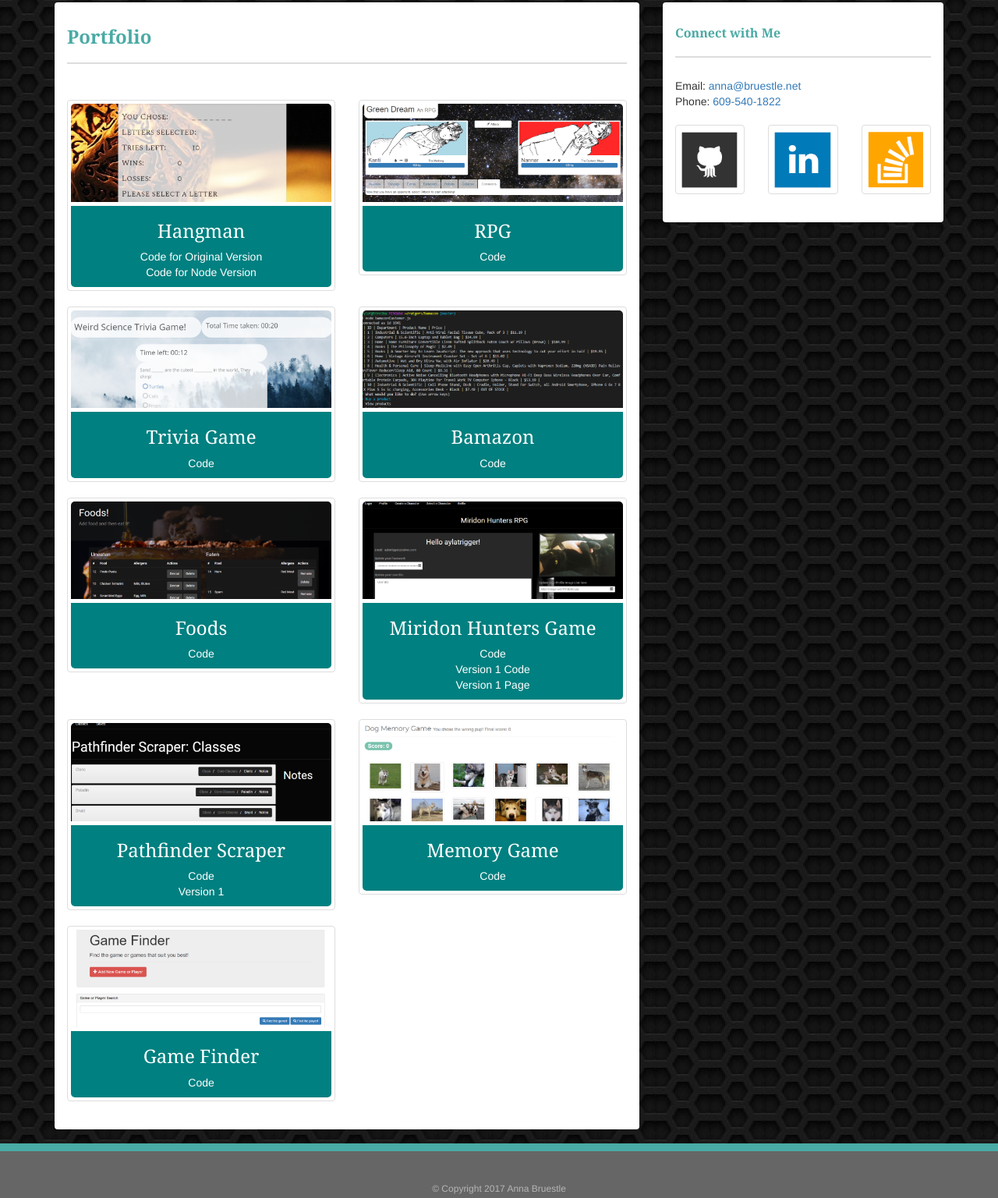
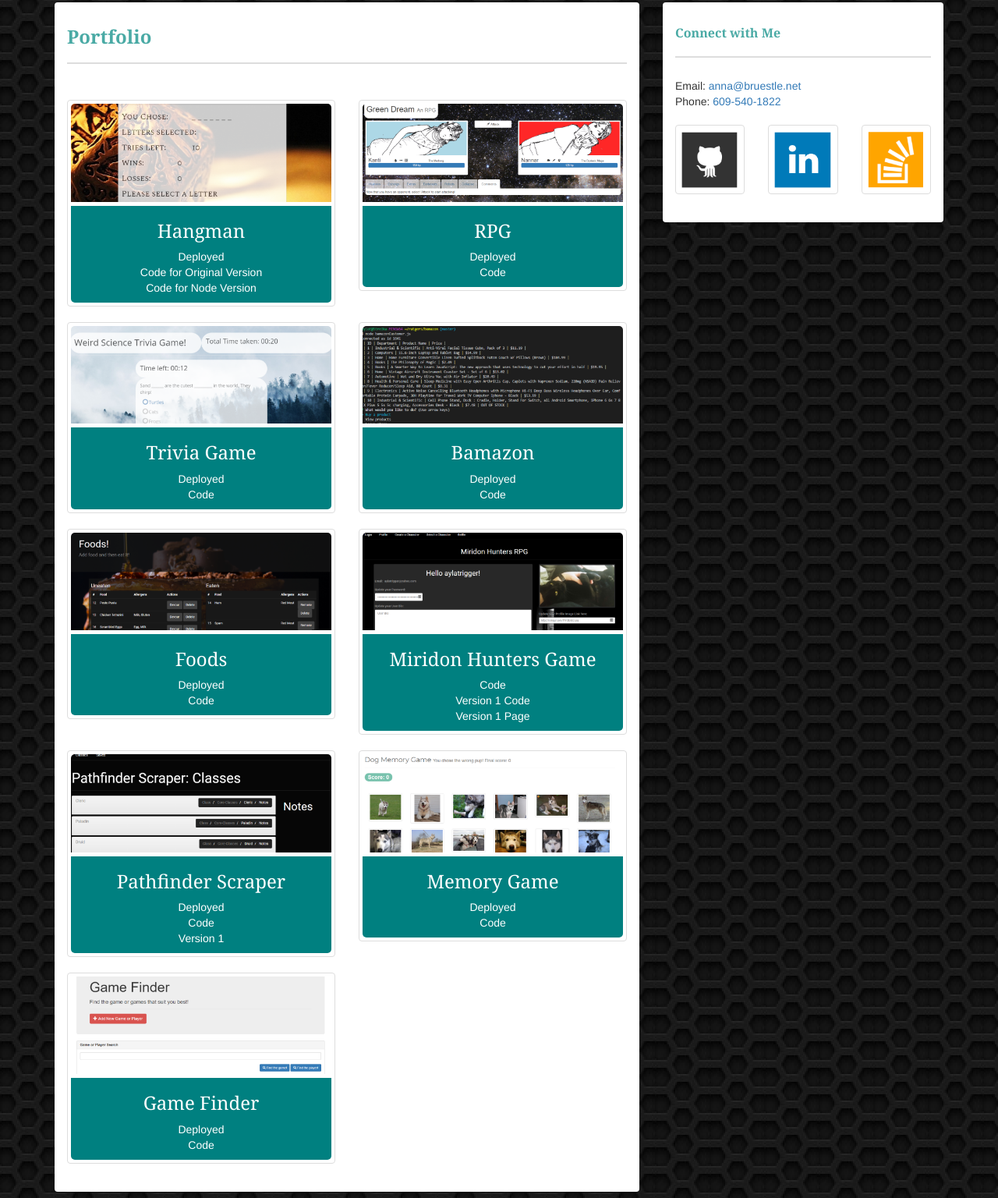
Before and after one commit to abruestle/Bootstrap-Portfolio, a plain HTML site: page portfolio.html in a window 1280 px wide. Shown: the part 69-1605 px from the top of the page at 78% size. Drawn offline with nearby package versions, Linux system fonts and the light colour scheme.

Commit message:
Updated with links to deployed version

```diff
--- a/portfolio.html
+++ b/portfolio.html
@@ -47,6 +47,8 @@
                       <img class="img-responsive" src="./assets/images/Image11.png" alt="hangman">
                       <div class="caption">
                         <h3>Hangman</h3>
+                        <a href="https://abruestle.github.io/Hangman-Game/">Deployed</a>
+                        <br>
                         <a href="https://github.com/abruestle/Hangman-Game">Code for Original Version</a>
                         <br>
                         <a href="https://github.com/abruestle/node-hangman">Code for Node Version</a>
@@ -60,6 +62,7 @@
                       <img class="img-responsive" src="./assets/images/Image10.png" alt="RPG">
                       <div class="caption">
                         <h3>RPG</h3>
+                        <a href="https://abruestle.github.io/week-4-game/">Deployed</a><br/>
                         <a href="https://github.com/abruestle/week-4-game">Code</a>
                       </div>
                     </a>
@@ -73,6 +76,7 @@
                       <img class="img-responsive" src="./assets/images/Image9.png" alt="Trivia Game">
                       <div class="caption">
                         <h3>Trivia Game</h3>
+                        <a href="https://abruestle.github.io/TriviaGame/">Deployed</a><br/>
                         <a href="https://github.com/abruestle/TriviaGame">Code</a>
                       </div>
                     </a>
@@ -84,6 +88,7 @@
                       <img class="img-responsive" src="./assets/images/Image8.png" alt="bamazon">
                       <div class="caption">
                         <h3>Bamazon</h3>
+                        <a href="https://abruestle.github.io/bamazon/">Deployed</a><br/>
                         <a href="https://github.com/abruestle/bamazon">Code</a>
                       </div>
                     </a>
@@ -97,6 +102,7 @@
                       <img class="img-responsive" src="./assets/images/Image6.png" alt="foods">
                       <div class="caption">
                         <h3>Foods</h3>
+                        <a href="https://guarded-beyond-52728.herokuapp.com/">Deployed</a><br/>
                         <a href="https://github.com/abruestle/foods">Code</a>
                       </div>
                     </a>
@@ -108,6 +114,7 @@
                       <img class="img-responsive" src="./assets/images/Image1.png" alt="miridon hunters">
                       <div class="caption">
                         <h3>Miridon Hunters Game</h3>
+                        <!-- <a href="https://github.com/PhilippW73/Miridon-Hunters">Deployed</a><br/> -->
                         <a href="https://github.com/PhilippW73/Miridon-Hunters">Code</a>
                         <br>
                         <a href="https://github.com/PhilippW73/Miridon-Hunters/releases/tag/1.0">Version 1 Code</a>
@@ -125,6 +132,7 @@
                       <img class="img-responsive" src="./assets/images/Image2.png" alt="pathfinder scraper">
                       <div class="caption">
                         <h3>Pathfinder Scraper</h3>
+                        <a href="https://morning-fjord-81982.herokuapp.com/">Deployed</a><br/>
                         <a href="https://github.com/abruestle/PathfinderScraper">Code</a>
                         <br>
                         <a href="https://github.com/abruestle/PathfinderScraper/releases/tag/v1.0-alpha">Version 1</a>
@@ -138,6 +146,7 @@
                       <img class="img-responsive" src="./assets/images/Image3.png" alt="">
                       <div class="caption">
                         <h3>Memory Game</h3>
+                        <a href="https://abruestle.github.io/memorygame/">Deployed</a><br/>
                         <a href="https://github.com/abruestle/memorygame">Code</a>
                       </div>
                     </a>
@@ -161,6 +170,7 @@
                       <img class="img-responsive" src="./assets/images/Image12.png" alt="game finder">
                       <div class="caption">
                         <h3>Game Finder</h3>
+                        <a href="https://pacific-ridge-20431.herokuapp.com/">Deployed</a><br/>
                         <a href="https://github.com/abruestle/GameFinder">Code</a>
                       </div>
                     </a>
```
